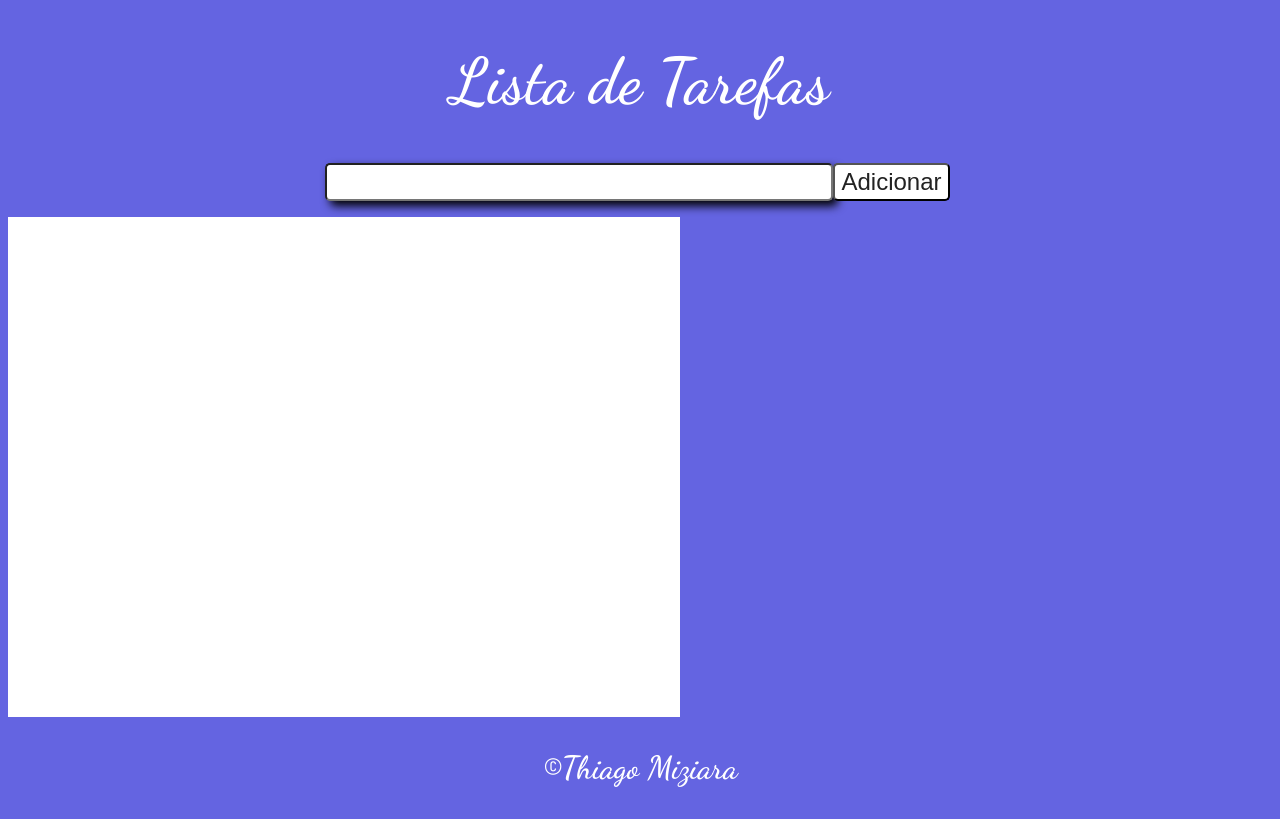
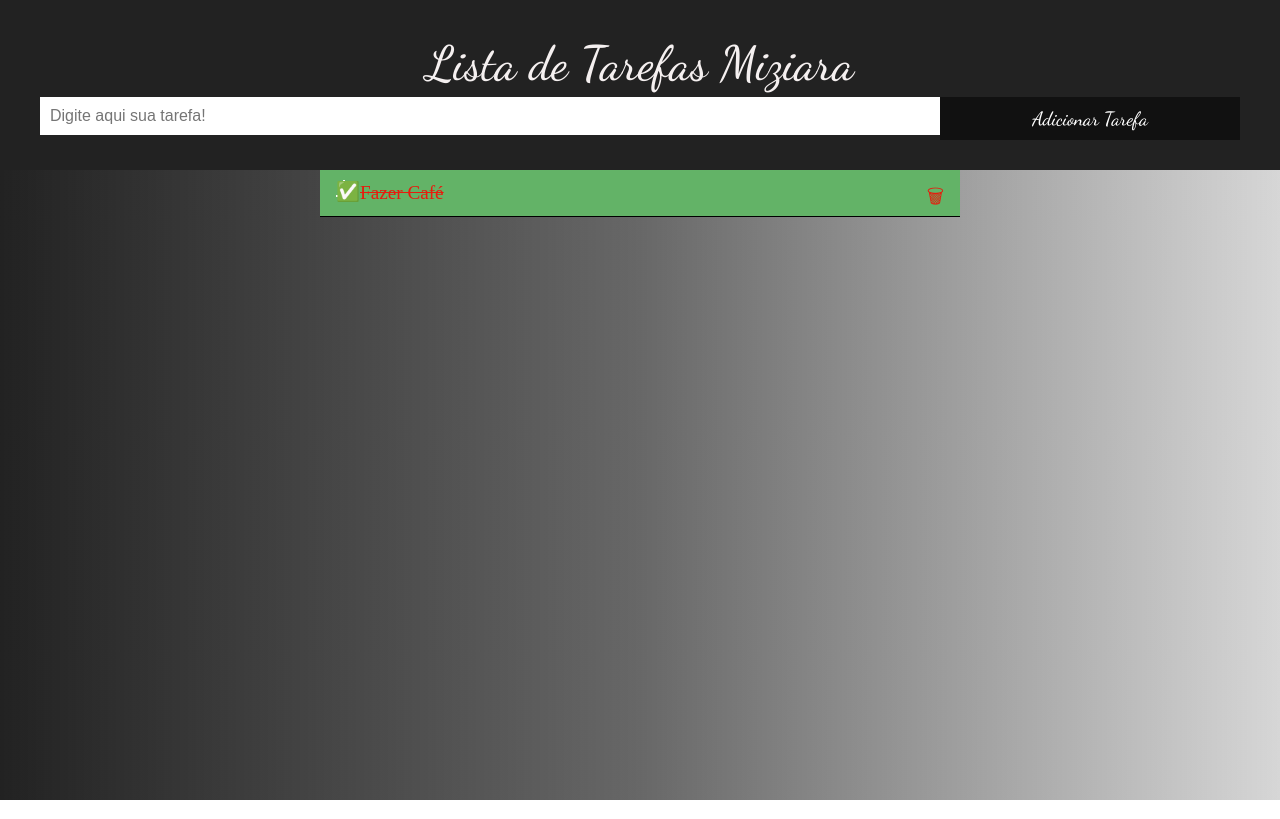
Before and after one commit to thiagonmiziara/ListaDeTarefas, a plain HTML site: page index.html in a window 1280 px wide. Drawn offline with Linux system fonts and the light colour scheme.

Commit message:
melhorando lista de tarefas

```diff
--- a/index.html
+++ b/index.html
@@ -4,27 +4,25 @@
 <head>
     <meta charset="UTF-8">
     <meta name="viewport" content="width=device-width, initial-scale=1.0">
-    <title>Lista de compras</title>
+    <title>Lista de Tarefas</title>
     <link rel="stylesheet" href="style.css">
-    <link href="https://fonts.googleapis.com/css2?family=Dancing+Script:wght@600&display=swap" rel="stylesheet">
+    <link href="https://fonts.googleapis.com/css2?family=Dancing+Script:wght@500&display=swap" rel="stylesheet">
 </head>
 
-<body>
-    <header>
-        <h1>Lista de Tarefas</h1>
-    </header>
-    <section class="container">
-        <input type="text" name="tarefa" class="txtLista">
-        <button class="adicionaLista">Adicionar</button>
-    </section>
-    <ul class="ulLista">
-    </ul>
+<div id="myDiv" class="cabecalho">
+    <h1>Lista de Tarefas Miziara</h1>
+    <input type="text" id="tarefa" placeholder="Digite aqui sua tarefa!">
+    <span onclick="novoItem()" class="addBtn">Adicionar Tarefa</span>
+</div>
+
+<ul class="ulLista">
+
+    <li class="feito">Fazer Café</li>
+
+</ul>
 
 
-    <p class="pRodape">&copyThiago Miziara</p>
-    </footer>
-
-    <script src="script.js"></script>
+<script src="script.js"></script>
 </body>
 
 </html>
--- a/script.js
+++ b/script.js
@@ -1,36 +1,52 @@
-const $ = document.querySelector.bind(document);
-const texto = $('.txtLista');
-const btnAdicionar = $('.adicionaLista');
-const ulLista = $('.ulLista');
+var lista = document.querySelectorAll("li");
+var i;
+for (i = 0; i < lista.length; i++) {
+    var span = document.createElement("span");
+    var txt = document.createTextNode("🗑");
+    span.className = "excluir";
+    span.appendChild(txt);
+    lista[i].appendChild(span);
+}
 
 
-btnAdicionar.addEventListener('click', adiciona);
-
-function adiciona() {
-    const lista = document.createElement('li');
-    const btnFeito = document.createElement('button');
-    const btnDeletar = document.createElement('button');
-
-    lista.innerHTML = `${texto.value}`;
-    ulLista.appendChild(lista);
-    ulLista.appendChild(btnFeito);
-    ulLista.appendChild(btnDeletar);
-
-    btnFeito.innerText = 'Feito';
-    btnFeito.classList.add('btnFeito');
-    btnFeito.addEventListener('click', addClass);
-
-    function addClass() {
-
-        lista.classList.toggle('feito')
-    }
-
-    btnDeletar.addEventListener('click', addClassDeletar)
-    btnDeletar.innerText = 'Deletar';
-    btnDeletar.classList.add('btnDeletar');
-
-    function addClassDeletar() {
-
-        lista.remove(ulLista)
+var excluir = document.getElementsByClassName("excluir");
+var i;
+for (i = 0; i < excluir.length; i++) {
+    excluir[i].onclick = function() {
+        var div = this.parentElement;
+        div.style.display = "none";
     }
 }
+
+var list = document.querySelector('ul');
+list.addEventListener('click', function(ev) {
+    if (ev.target.tagName === 'LI') {
+        ev.target.classList.toggle('feito');
+    }
+}, false);
+
+function novoItem() {
+    var li = document.createElement("li");
+    var inputValue = document.querySelector("#tarefa").value;
+    var t = document.createTextNode(inputValue);
+    li.appendChild(t);
+    if (inputValue === '') {
+        alert("Digite uma tarefa!");
+    } else {
+        document.querySelector(".ulLista").appendChild(li);
+    }
+    document.querySelector("#tarefa").value = "";
+
+    var span = document.createElement("span");
+    var txt = document.createTextNode("🗑");
+    span.className = "excluir";
+    span.appendChild(txt);
+    li.appendChild(span);
+
+    for (i = 0; i < excluir.length; i++) {
+        excluir[i].onclick = function() {
+            var div = this.parentElement;
+            div.style.display = "none";
+        }
+    }
+}
--- a/style.css
+++ b/style.css
@@ -1,97 +1,118 @@
-html {
+body {
+    margin: 0;
+    min-width: 250px;
+    background: rgb(34, 34, 34);
+    background: linear-gradient(90deg, rgba(34, 34, 34, 1) 0%, rgba(34, 34, 34, 0.6864800608830212) 50%, rgba(34, 34, 34, 0.1849963813577986) 100%);
     font-family: 'Dancing Script', cursive;
-    width: 100%;
 }
 
-body {
-    background-color: rgba(90, 90, 223, 0.938);
+* {
+    box-sizing: border-box;
 }
 
 h1 {
-    font-size: 4rem;
-    text-align: center;
+    margin: 5px;
+    font-size: 3rem;
+    font-weight: 400;
+}
+
+ul {
+    display: flex;
+    flex-direction: column;
+    width: 100%;
+    align-items: center;
+    margin: 0;
+    padding: 0;
+}
+
+ul li {
+    width: 50%;
+    font-family: 'Times New Roman', Times, serif;
+    color: rgb(10, 10, 10);
+    cursor: pointer;
+    position: relative;
+    padding: 12px 8px 12px 40px;
+    list-style-type: none;
+    font-size: 1.2rem;
+    transition: 0.2s;
+    border-bottom: 1px solid black;
+    user-select: none;
+}
+
+ul li:nth-child(odd) {
+    background: #f9f9f9;
+}
+
+ul li:hover {
+    background: rgb(95, 93, 93);
+}
+
+ul li.feito {
+    background: rgb(99, 179, 103);
+    color: rgb(231, 27, 13);
+    text-decoration: line-through;
+}
+
+ul li.feito::before {
+    content: '\2705 ';
+    position: absolute;
+    border-color: #fff;
+    border-style: solid;
+    border-width: 0 2px 2px 0;
+    top: 10px;
+    left: 16px;
+    height: 15px;
+    width: 7px;
+}
+
+.excluir {
+    position: absolute;
+    right: 0;
+    top: 0;
+    padding: 12px 16px 12px 16px;
+}
+
+.excluir:hover {
+    background-color: #222;
     color: white;
 }
 
-ul {
-    width: 50%;
-    height: 500px;
-    background: white;
-    align-items: center;
+.cabecalho {
+    background-color: #222;
+    padding: 30px 40px;
+    color: rgb(245, 240, 240);
+    text-align: center;
 }
 
-li {
-    color: #222;
-    font-size: 2rem;
-    margin: 10px;
-    font-weight: bold;
-}
-
-p.pRodape {
-    color: white;
-    text-align: center;
-    font-size: 2rem;
-    font-weight: bold;
-}
-
-.container {
-    display: flex;
-    justify-content: center;
-    height: 50%;
+.cabecalho::after {
+    content: " ";
+    display: table;
+    clear: both;
 }
 
 input {
-    width: 500px;
-    height: 2rem;
-    border-radius: 5px;
-    box-shadow: 5px 5px 10px black;
-    background-color: white;
-    color: #222;
-    font-size: 1.8rem;
-    font-weight: bolder;
-    font-family: 'Dancing Script', cursive;
+    margin: 0;
+    border: none;
+    border-radius: 0;
+    width: 75%;
+    padding: 10px;
+    float: left;
+    font-size: 16px;
 }
 
-.ulLista {
-    display: flex;
-    flex-direction: column;
+.addBtn {
+    padding: 10px;
+    width: 25%;
+    background: #111111;
+    color: white;
+    float: left;
+    text-align: center;
+    font-size: 1.2rem;
+    cursor: pointer;
+    transition: 0.3s;
+    border-radius: 0;
 }
 
-.adicionaLista {
-    font-size: 1.5rem;
-    border-radius: 5px;
-    font-weight: 500;
-    background: white;
-    color: #222;
+.addBtn:hover {
+    background-color: rgb(7, 3, 3);
 }
-
-.btnFeito {
-    background: rgb(133, 170, 78);
-    align-items: flex-end;
-}
-
-.feito {
-    color: rfsdfed;
-    text-decoration: line-through;
-}
-
-.btnDeletar {
-    background: rgb(170, 55, 55);
-}
-
-.removeBtn {
-    opacity: 0;
-}
-
-.deletar {
-    transition: 5s;
-    opacity: 0;
-}
-
-button {
-    color: white;
-    font-size: 1.5rem;
-    align-items: flex-end;
-    margin-right: 5px;
-    border-radius: 5px;
-}
```
